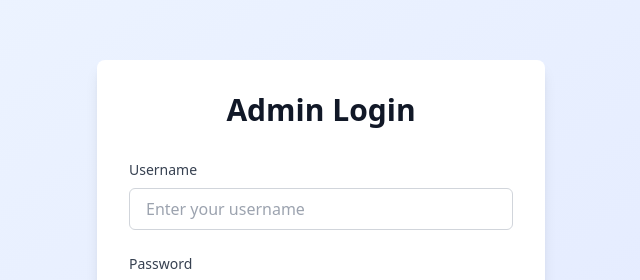
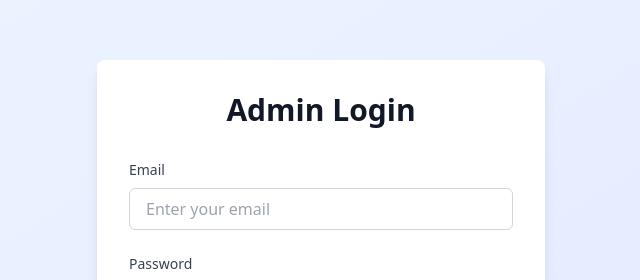
Before and after one commit to devosdevelops/Lays---Do-Us-A-Flavor---Admin, a Vue app: page /login in a window 1280 px wide. Shown: the part 142-422 px from the top of the page, without its empty margins (319-959 px from the left). Built offline with nearby package versions, Linux system fonts and the light colour scheme.

Commit message:
feat: update authentication to use email instead of username and change admin password to Admin

```diff
--- a/src/composables/useAuth.js
+++ b/src/composables/useAuth.js
@@ -27,7 +27,7 @@ export const useAuth = () => {
     localStorage.removeItem('auth_user');
   };
 
-  const login = async (username, password) => {
+  const login = async (email, password) => {
     isLoading.value = true;
     error.value = null;
 
@@ -38,7 +38,7 @@ export const useAuth = () => {
         headers: {
           'Content-Type': 'application/json'
         },
-        body: JSON.stringify({ username, password })
+        body: JSON.stringify({ email, password })
       });
 
       if (!response.ok) {
--- a/src/views/LoginView.vue
+++ b/src/views/LoginView.vue
@@ -4,14 +4,14 @@
       <h1 class="text-3xl font-bold text-center text-gray-900 mb-8">Admin Login</h1>
 
       <form @submit.prevent="handleLogin" class="space-y-6">
-        <!-- Username Input -->
+        <!-- Email Input -->
         <div>
-          <label for="username" class="block text-sm font-medium text-gray-700 mb-2">Username</label>
+          <label for="email" class="block text-sm font-medium text-gray-700 mb-2">Email</label>
           <input
-            id="username"
-            v-model="username"
-            type="text"
-            placeholder="Enter your username"
+            id="email"
+            v-model="email"
+            type="email"
+            placeholder="Enter your email"
             class="w-full px-4 py-2 border border-gray-300 rounded-md focus:ring-2 focus:ring-indigo-500 focus:border-transparent outline-none"
             required
           />
@@ -59,7 +59,7 @@ import { useAuth } from '../composables/useAuth.js';
 
 const router = useRouter();
 const { login, isLoading } = useAuth();
-const username = ref('');
+const email = ref('');
 const password = ref('');
 const errorMessage = ref('');
 
@@ -67,13 +67,13 @@ const handleLogin = async () => {
   errorMessage.value = '';
 
   // Validate inputs
-  if (!username.value || !password.value) {
-    errorMessage.value = 'Please enter both username and password';
+  if (!email.value || !password.value) {
+    errorMessage.value = 'Please enter both email and password';
     return;
   }
 
   // Call login API
-  const result = await login(username.value, password.value);
+  const result = await login(email.value, password.value);
 
   if (result.success) {
     // Redirect to dashboard on successful login
```
Also changed, not shown: 1 other file (tests, documents, lock files or other folders).
